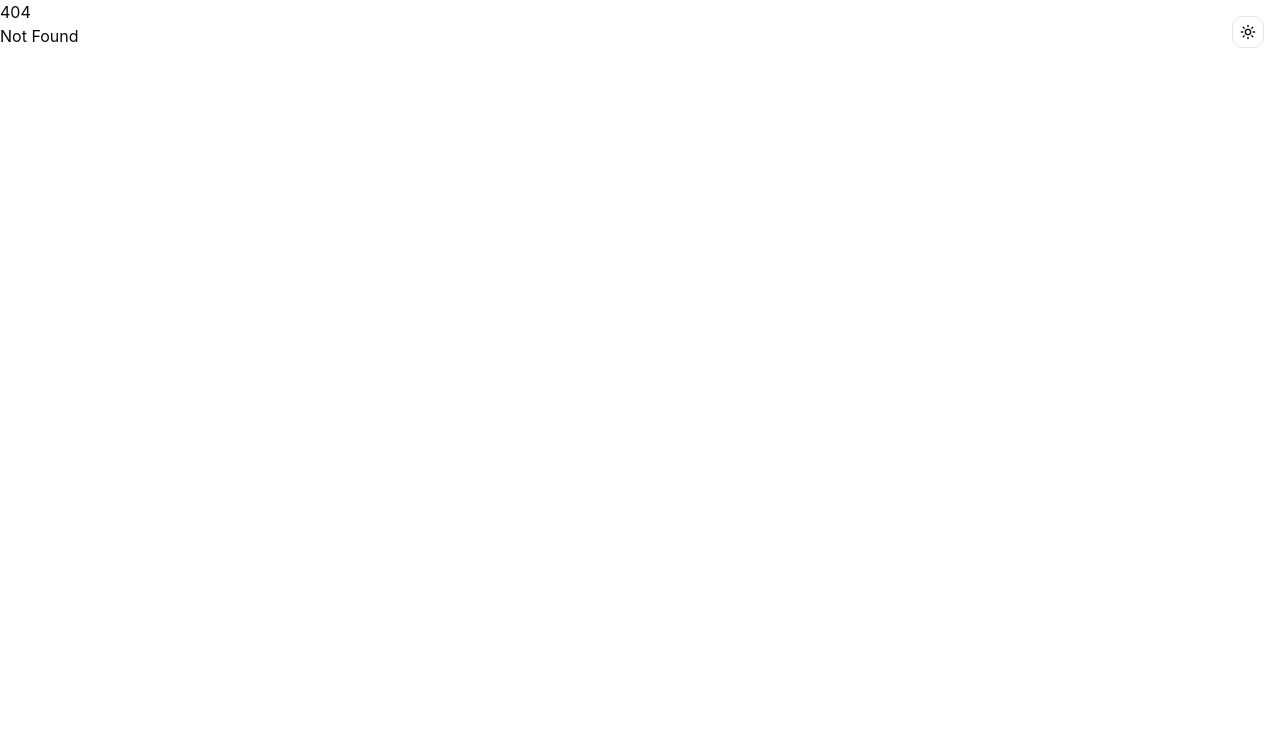
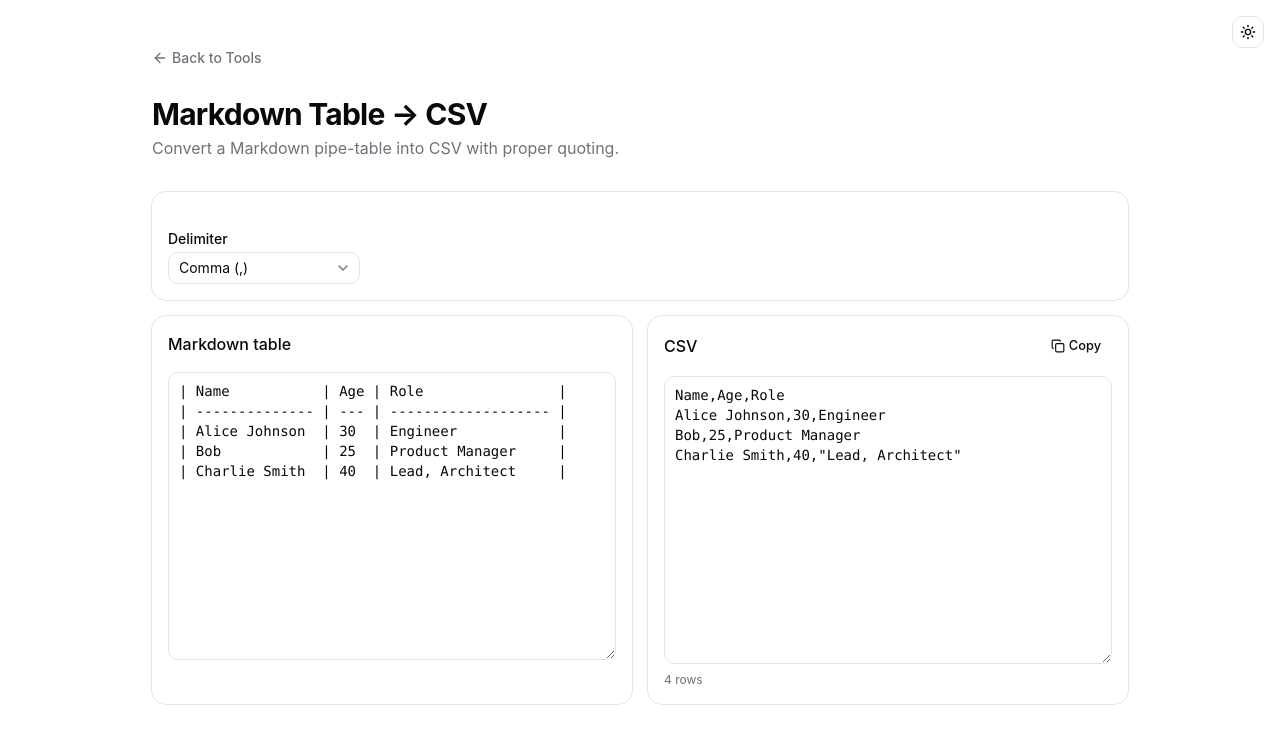
Before and after one commit to orykr/tool.ory.kr, a SvelteKit app in the folder frontend/: page /md-to-csv in a window 1280 px wide. Before the commit this address had no page. Shown: the top 744 px of the page. Built offline with nearby package versions, Linux system fonts and the light colour scheme.

Commit message:
feat(md-to-csv): add Markdown table to CSV converter

```diff
--- a/frontend/src/routes/+page.svelte
+++ b/frontend/src/routes/+page.svelte
@@ -796,6 +796,11 @@
 			href: "/user-agent",
 			title: "User Agent Strings",
 			description: "Reference of common browser, mobile, bot, and CLI UAs."
+		},
+		{
+			href: "/md-to-csv",
+			title: "Markdown Table → CSV",
+			description: "Convert Markdown pipe tables into properly quoted CSV."
 		}
 	];
 </script>
--- /dev/null
+++ b/frontend/src/routes/md-to-csv/+page.svelte
@@ -0,0 +1,142 @@
+<script lang="ts">
+	import * as Card from "$lib/components/ui/card/index.js";
+	import * as Select from "$lib/components/ui/select/index.js";
+	import { Button } from "$lib/components/ui/button/index.js";
+	import { Textarea } from "$lib/components/ui/textarea/index.js";
+	import { Label } from "$lib/components/ui/label/index.js";
+	import ArrowLeft from "@lucide/svelte/icons/arrow-left";
+	import Copy from "@lucide/svelte/icons/copy";
+	import Check from "@lucide/svelte/icons/check";
+
+	const SAMPLE = `| Name           | Age | Role                |
+| -------------- | --- | ------------------- |
+| Alice Johnson  | 30  | Engineer            |
+| Bob            | 25  | Product Manager     |
+| Charlie Smith  | 40  | Lead, Architect     |`;
+
+	let input = $state(SAMPLE);
+	let delimiter = $state(",");
+
+	const delimiterLabels: Record<string, string> = {
+		",": "Comma (,)",
+		";": "Semicolon (;)",
+		"\t": "Tab (\\t)",
+		"|": "Pipe (|)"
+	};
+
+	function splitMarkdownRow(line: string): string[] {
+		let trimmed = line.trim();
+		if (trimmed.startsWith("|")) trimmed = trimmed.slice(1);
+		if (trimmed.endsWith("|")) trimmed = trimmed.slice(0, -1);
+		const cells: string[] = [];
+		let cell = "";
+		for (let i = 0; i < trimmed.length; i++) {
+			const ch = trimmed[i];
+			if (ch === "\\" && trimmed[i + 1] === "|") {
+				cell += "|";
+				i++;
+				continue;
+			}
+			if (ch === "|") {
+				cells.push(cell.trim());
+				cell = "";
+				continue;
+			}
+			cell += ch;
+		}
+		cells.push(cell.trim());
+		return cells;
+	}
+
+	function isSeparatorRow(cells: string[]): boolean {
+		return cells.length > 0 && cells.every((c) => /^:?-{1,}:?$/.test(c.trim()));
+	}
+
+	function escapeCsv(value: string, sep: string): string {
+		if (value.includes('"') || value.includes(sep) || /[\r\n]/.test(value)) {
+			return `"${value.replace(/"/g, '""')}"`;
+		}
+		return value;
+	}
+
+	let output = $derived.by(() => {
+		const lines = input.split(/\r?\n/);
+		const tableLines = lines.filter((l) => /^\s*\|/.test(l));
+		if (tableLines.length === 0) return { ok: false as const, error: "No Markdown table rows detected (lines must start with |)." };
+		const rows = tableLines.map(splitMarkdownRow).filter((r) => !isSeparatorRow(r));
+		if (rows.length === 0) return { ok: false as const, error: "Only separator row found." };
+		const csv = rows.map((r) => r.map((c) => escapeCsv(c, delimiter)).join(delimiter)).join("\n");
+		return { ok: true as const, value: csv, rowCount: rows.length };
+	});
+
+	let copied = $state(false);
+	async function copy() {
+		if (!output.ok) return;
+		await navigator.clipboard.writeText(output.value);
+		copied = true;
+		setTimeout(() => (copied = false), 1500);
+	}
+</script>
+
+<main class="container mx-auto max-w-5xl px-6 py-12">
+	<nav class="mb-6">
+		<a
+			href="/"
+			class="text-muted-foreground hover:text-foreground inline-flex items-center gap-1 text-sm font-medium transition-colors"
+		>
+			<ArrowLeft class="h-4 w-4" />
+			Back to Tools
+		</a>
+	</nav>
+
+	<header class="mb-8">
+		<h1 class="text-3xl font-bold tracking-tight">Markdown Table → CSV</h1>
+		<p class="text-muted-foreground mt-1">
+			Convert a Markdown pipe-table into CSV with proper quoting.
+		</p>
+	</header>
+
+	<Card.Root class="mb-4">
+		<Card.Content class="pt-6">
+			<div class="space-y-1.5">
+				<Label for="dl">Delimiter</Label>
+				<Select.Root type="single" bind:value={delimiter}>
+					<Select.Trigger id="dl" class="w-48">{delimiterLabels[delimiter]}</Select.Trigger>
+					<Select.Content>
+						<Select.Item value=",">Comma (,)</Select.Item>
+						<Select.Item value=";">Semicolon (;)</Select.Item>
+						<Select.Item value={"\t"}>Tab (\t)</Select.Item>
+						<Select.Item value="|">Pipe (|)</Select.Item>
+					</Select.Content>
+				</Select.Root>
+			</div>
+		</Card.Content>
+	</Card.Root>
+
+	<div class="grid gap-4 md:grid-cols-2">
+		<Card.Root>
+			<Card.Header><Card.Title class="text-base">Markdown table</Card.Title></Card.Header>
+			<Card.Content>
+				<Textarea bind:value={input} class="min-h-72 font-mono text-sm" />
+			</Card.Content>
+		</Card.Root>
+		<Card.Root>
+			<Card.Header class="flex flex-row items-center justify-between">
+				<Card.Title class="text-base">CSV</Card.Title>
+				<Button variant="ghost" size="sm" onclick={copy} disabled={!output.ok}>
+					{#if copied}<Check />Copied{:else}<Copy />Copy{/if}
+				</Button>
+			</Card.Header>
+			<Card.Content>
+				{#if output.ok}
+					<Textarea value={output.value} readonly class="min-h-72 font-mono text-sm" />
+					<p class="text-muted-foreground mt-2 text-xs">{output.rowCount} rows</p>
+				{:else}
+					<div class="border-destructive/50 bg-destructive/10 text-destructive rounded-md border p-3 text-sm">
+						{output.error}
+					</div>
+				{/if}
+			</Card.Content>
+		</Card.Root>
+	</div>
+</main>
```
